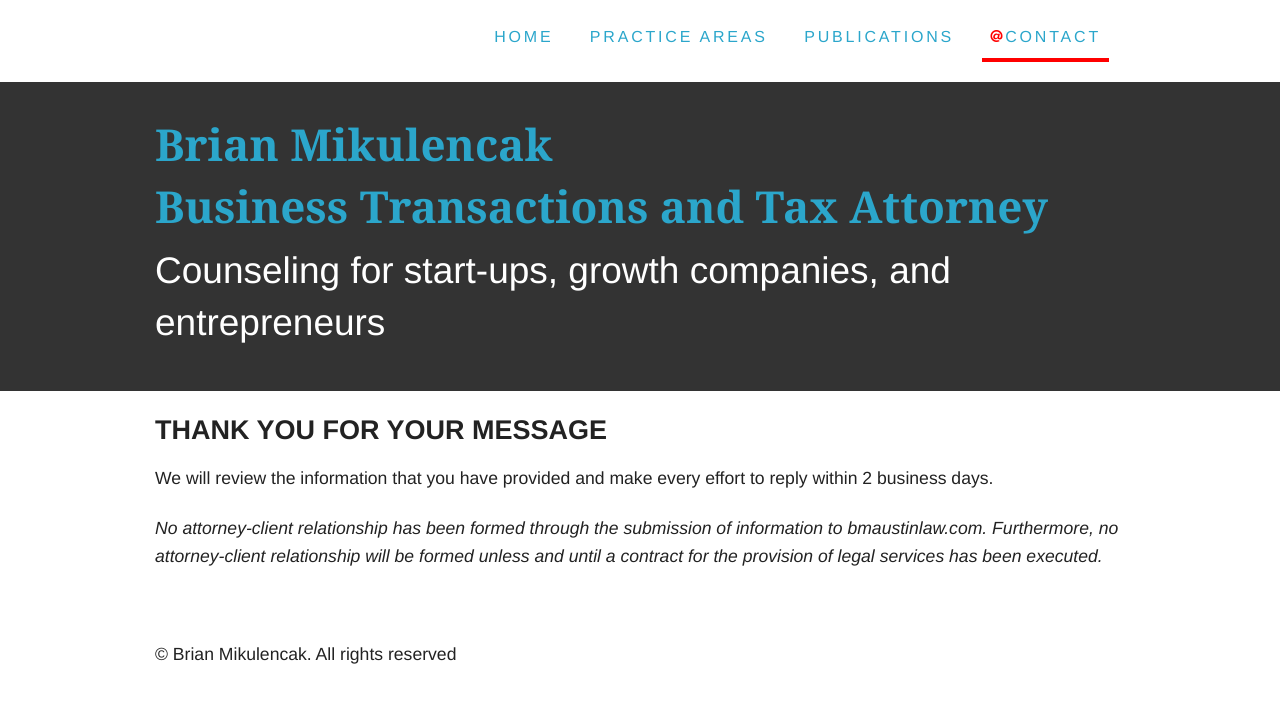
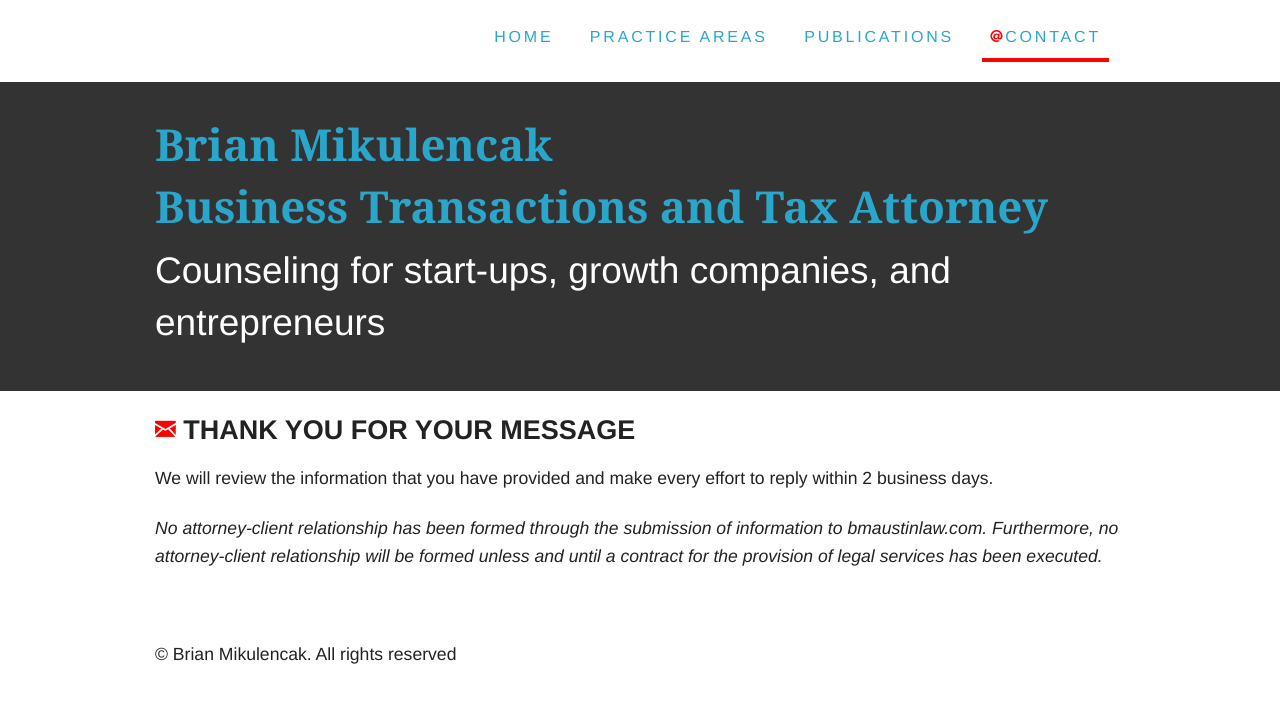
Before and after one commit to brianmik/bmaustinlaw, a Jekyll site: the page built from thank-you.html, in a window 1280 px wide. Shown: the top 703 px of the page. Built offline with Jekyll 4.4.1, drawn with Linux system fonts in a browser that asks for light colours; Markdown is read by kramdown in place of the engine named in the settings.

Commit message:
added mail icon to thank you for your message page.

```diff
--- a/thank-you.html
+++ b/thank-you.html
@@ -6,7 +6,7 @@ title: Brian Mikulencak Business Transactions and Tax Attorney - Thanks
 <div id="middle">
 	<div class="row">
 		<div class="large-12 columns">
-      <h3 class="uppercase">Thank you for your message</h3>
+      <h3 class="uppercase"><i class="fi-mail red"></i> Thank you for your message</h3>
       <p class="space-none">We will review the information that you have provided and make every effort to reply within 2 business days.<p>
       <p class="is-italic">No attorney-client relationship has been formed through the submission of information to bmaustinlaw.com. Furthermore, no attorney-client relationship will be formed unless and until a contract for the provision of legal services has been executed.</p>
     </div>
```
